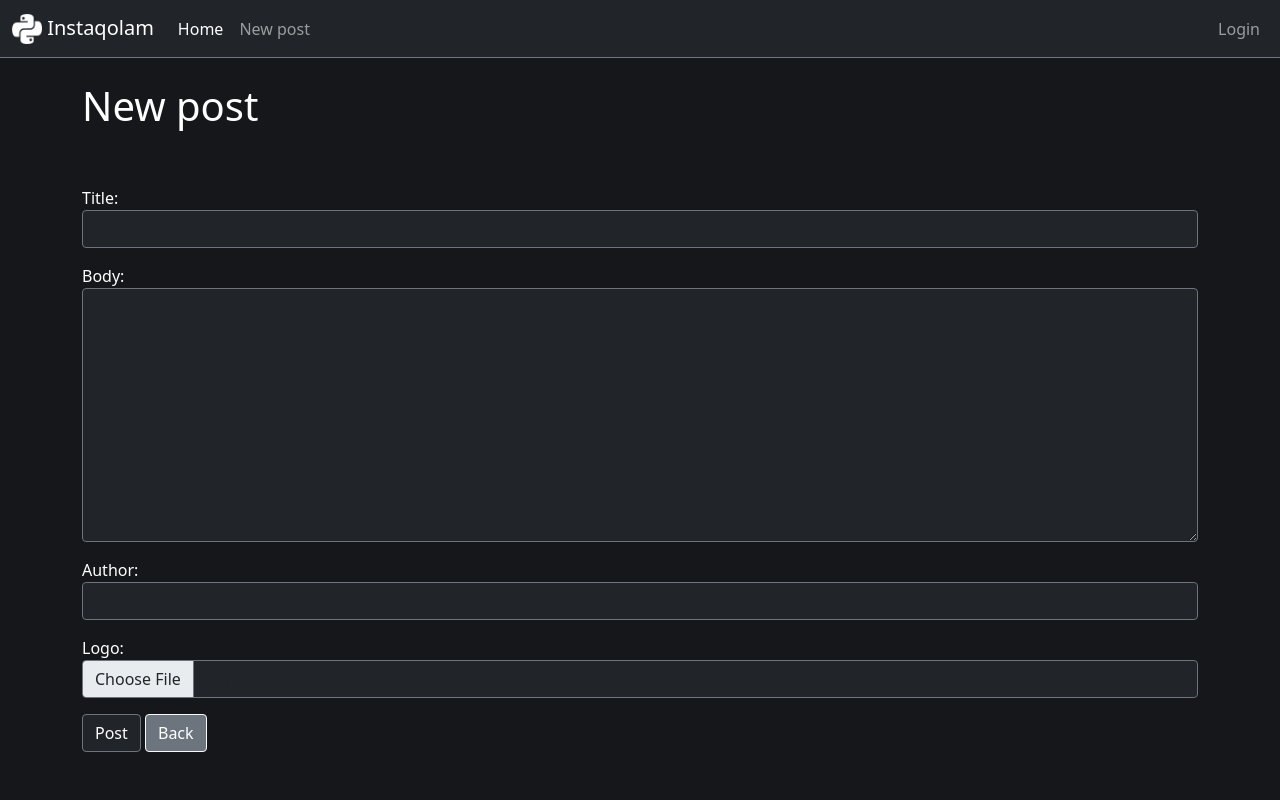
After one commit to XShaygaND/instaqolam, a Django app: page /new/ in a window 1280 px wide. The commit adds this page. Run offline with Django 4.2, Linux system fonts and the light colour scheme.

Commit message:
feat: Add new post page and customize the looks
add localhost as allowed hosts
create migrations for pub date
create forms.py
add get_absolute_url to models.py
update base.html to include urls
add a horizontal line to index.html for better visuals
create a new_post.html for the new_post view and added the 'new/' url for it

```diff
--- a/instaqolam/settings.py
+++ b/instaqolam/settings.py
@@ -27,7 +27,10 @@ SECRET_KEY = 'django-insecure-owzb!y0qn8eg=%&(cjpn52r@(q&m6k(du6jwyu%h15$a1qt#r!
 # SECURITY WARNING: don't run with debug turned on in production!
 DEBUG = True
 
-ALLOWED_HOSTS = ['192.168.1.107']
+ALLOWED_HOSTS = [
+    '192.168.1.107',
+    '127.0.0.1',
+    ]
 
 
 # Application definition
--- /dev/null
+++ b/posts/forms.py
@@ -0,0 +1,26 @@
+from django import forms
+from .models import Post
+
+class PostForm(forms.ModelForm):
+
+    class Meta:
+        model = Post
+        fields = ('title', 'body', 'author', 'logo')
+
+        widgets = {
+            'title': forms.TextInput(attrs={'class': 'form-control bg-dark border border-secondary'}),
+            'body': forms.Textarea(attrs={'class': 'form-control bg-dark border border-secondary'}),
+            'author': forms.Select(attrs={'class': 'form-control bg-dark border border-secondary'}),
+            'logo': forms.ClearableFileInput(attrs={'class': 'form-control bg-dark border border-secondary'}),
+        }
+
+
+class PostEditForm(forms.ModelForm):
+    class Meta:
+        model = Post
+        fields = ('title', 'body')
+
+        widgets = {
+            'title': forms.TextInput(attrs={'class': 'form-control'}),
+            'body': forms.Textarea(attrs={'class': 'form-control'}),
+        }
--- a/posts/models.py
+++ b/posts/models.py
@@ -1,5 +1,6 @@
 from django.db import models
 from django.contrib.auth.models import User
+from django.urls import reverse
 
 from datetime import datetime
 
@@ -19,3 +20,6 @@ class Post(models.Model):
 
     def __str__(self):
         return str(self.author) + ' | ' + self.title
+
+    def get_absolute_url(self):
+        return reverse('details', args=((self.pk,)))
--- a/posts/templates/posts/base.html
+++ b/posts/templates/posts/base.html
@@ -20,7 +20,7 @@
 <body class="text-white" style="background-color: #15171a;">
     <nav class="navbar navbar-expand-sm navbar-dark bg-dark border-bottom border-secondary border-opacity-10">
       <div class="container-fluid">
-        <a class="navbar-brand" href="#">
+        <a class="navbar-brand" href="{% url 'index' %}">
           <img src="{% static 'favicon.ico' %}" alt="" width="30" height="30" class="d-inline-block align-text-top">
           Instaqolam
         </a>
@@ -30,10 +30,10 @@
         <div class="collapse navbar-collapse" id="navbarSupportedContent">
           <ul class="navbar-nav me-auto mb-2 mb-lg-0">
             <li class="nav-item">
-              <a class="nav-link active" aria-current="page" href="#">Home</a>
+              <a class="nav-link active" aria-current="page" href="{% url 'index' %}">Home</a>
             </li>
             <li class="nav-item">
-              <a class="nav-link" href="#">New post</a>
+              <a class="nav-link" href="{% url 'new_post' %}">New post</a>
             </li>
           </ul>
           <hr>
--- a/posts/templates/posts/index.html
+++ b/posts/templates/posts/index.html
@@ -11,6 +11,8 @@ Home
 
 <br>
 <h1>Home</h1>
+
+<hr>
 
 {% if post_list %}
     <ul class="list-group border border-secondary">
--- /dev/null
+++ b/posts/templates/posts/new_post.html
@@ -0,0 +1,25 @@
+{% extends 'posts/base.html' %}
+
+{% block title %}
+    New Post
+{% endblock title %}
+
+
+{% block content %}
+
+<br>
+<h1>New post</h1>
+<br>
+<br>
+<div class="form-group">
+<form method="POST", enctype="multipart/form-data">
+    {% csrf_token %}
+    {{ form.as_p }}
+    <button class="btn btn-dark border border-secondary">Post</button>
+    <a href="{% url 'index' %}" class="btn btn-secondary border border-light">Back</a>
+</form>
+</div>
+<br>
+<br>
+
+{% endblock content %}
--- a/posts/urls.py
+++ b/posts/urls.py
@@ -1,8 +1,9 @@
 from django.urls import path, include
 
-from .views import PostListView, PostDetailView
+from .views import PostListView, PostDetailView, PostCreateView
 
 urlpatterns = [
     path('', PostListView.as_view(), name='index'),
     path('<int:pk>/', PostDetailView.as_view(), name='details'),
+    path('new/', PostCreateView.as_view(), name='new_post'),
 ]
--- a/posts/views.py
+++ b/posts/views.py
@@ -1,9 +1,8 @@
 from django.shortcuts import render
-
-from django.views.generic import ListView, DetailView
+from django.views.generic import ListView, DetailView, CreateView
 
 from .models import Post
-
+from .forms import PostForm
 
 class PostListView(ListView):
     model = Post
@@ -13,3 +12,10 @@ class PostListView(ListView):
 class PostDetailView(DetailView):
     model = Post
     template_name = 'posts/details.html'
+
+
+
+class PostCreateView(CreateView):
+    model = Post
+    form_class = PostForm
+    template_name = "posts/new_post.html"
```
Also changed, not shown: posts/migrations/0004_alter_post_pub_date.py (added).
